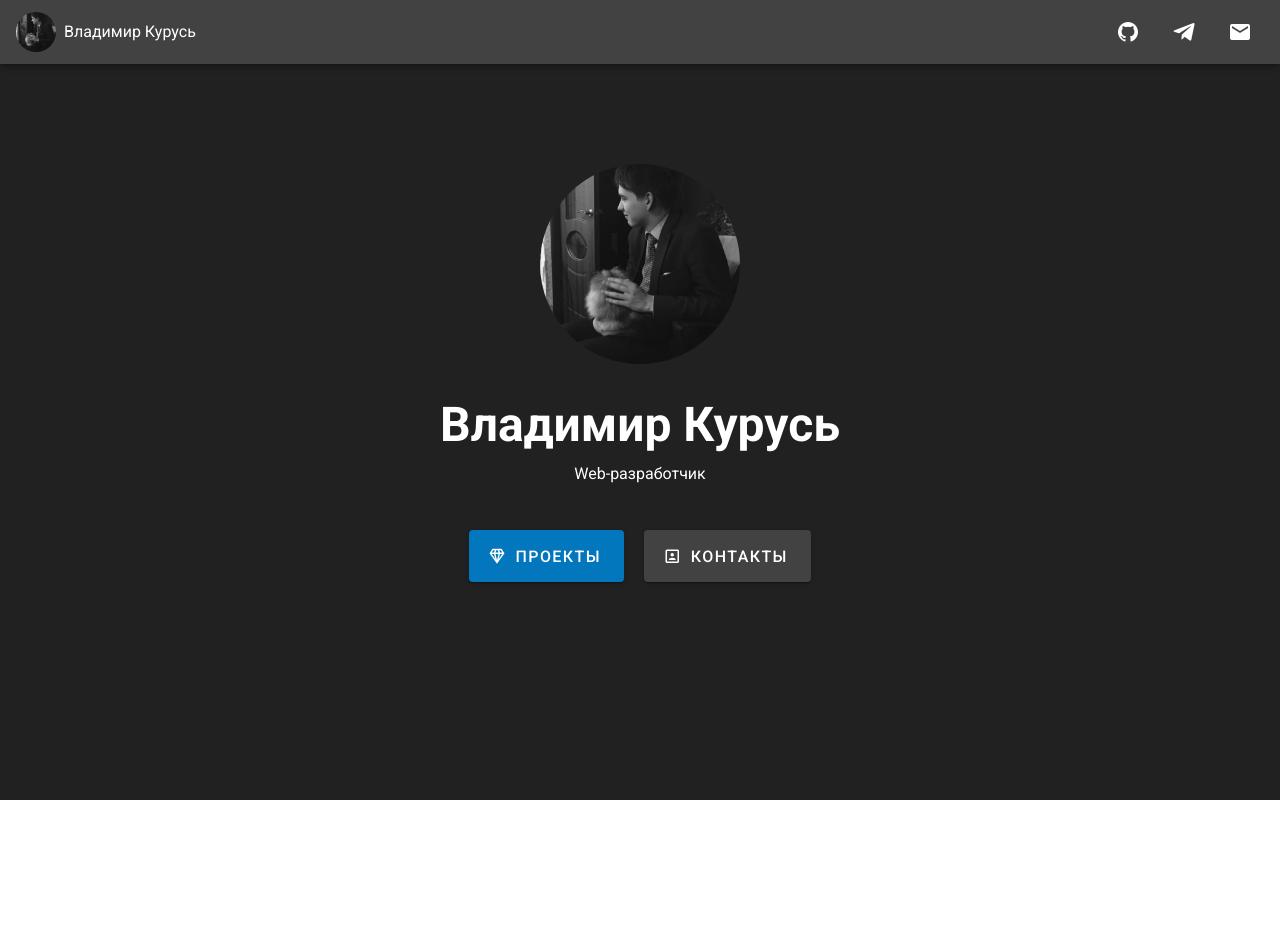
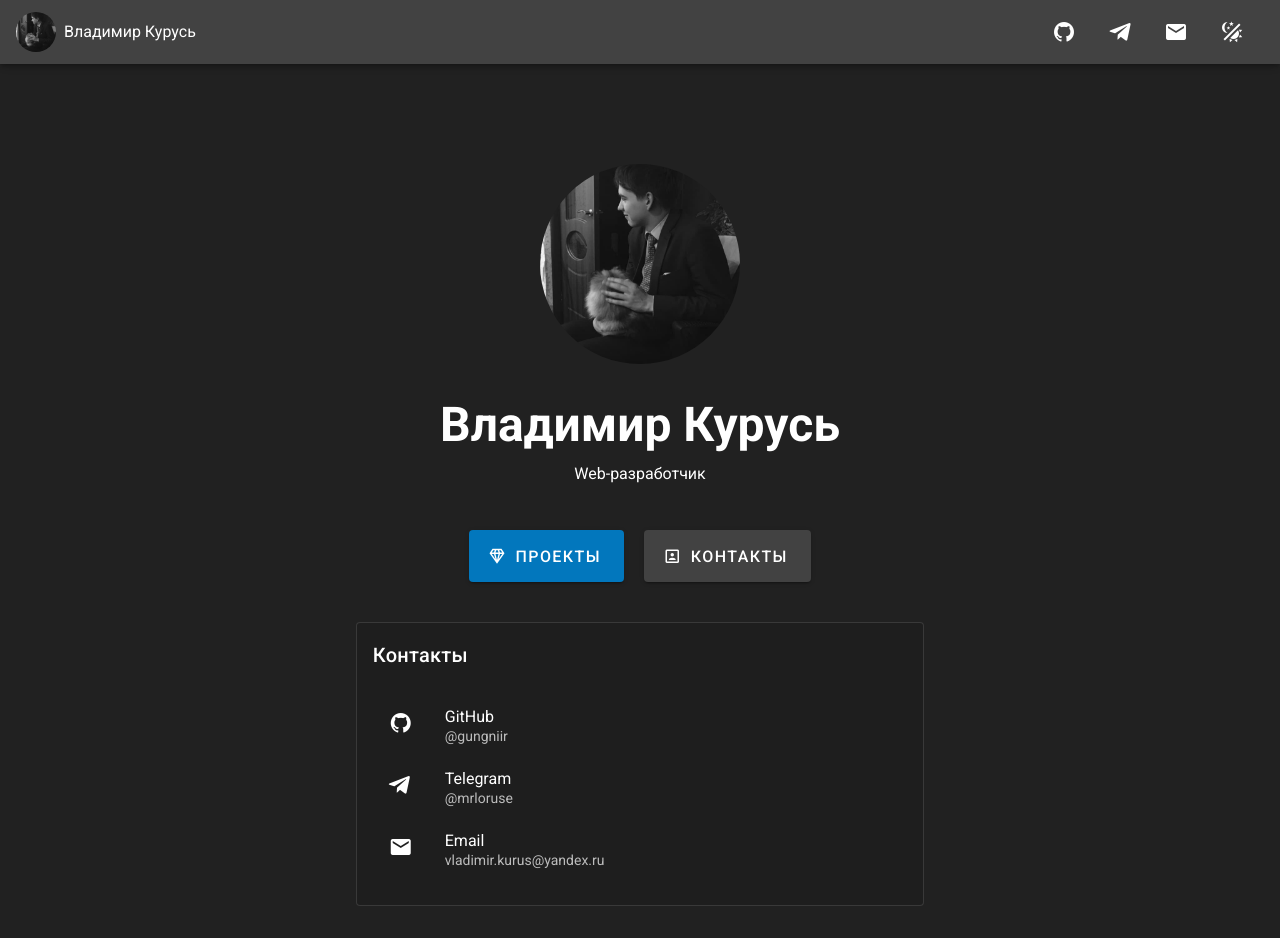
Before and after one commit to Gungniir/portfolio, a Vue app: page / in a window 1280 px wide. Both pictures are taken after a click on the button "КОНТАКТЫ". Before the commit the page ends 800 px from the top, so only its background shows below. Built offline with nearby package versions, Linux system fonts and the light colour scheme; what vue-animejs would draw is missing.

Commit message:
Настройка тем, вынос контактов в store

```diff
--- a/src/App.vue
+++ b/src/App.vue
@@ -3,7 +3,6 @@
     <v-app-bar
         app
         color="primary"
-        dark
     >
       <div class="d-flex align-center pointer" @click="$route.name !== 'Home' ? $router.push({name: 'Home'}) : ''">
         <v-img
@@ -20,29 +19,27 @@
       <v-spacer></v-spacer>
 
       <div class="d-flex align-center">
-        <v-tooltip bottom>
+        <v-tooltip
+            v-for="contact of $store.state.contacts"
+            :key="contact.name"
+            bottom
+        >
           <template #activator="{ on, attrs }">
-            <v-btn icon class="mr-2" href="https://github.com/gungniir" target="_blank" v-bind="attrs" v-on="on">
-              <v-icon>mdi-github</v-icon>
+            <v-btn icon class="mr-2" :href="contact.link" target="_blank" v-bind="attrs" v-on="on">
+              <v-icon>{{ contact.icon }}</v-icon>
             </v-btn>
           </template>
-          <span>GitHub</span>
+          <span>{{ contact.name }}</span>
         </v-tooltip>
-        <v-tooltip bottom>
+        <v-tooltip
+            bottom
+        >
           <template #activator="{ on, attrs }">
-            <v-btn icon class="mr-2" href="https://t.me/mrloruse" target="_blank" v-bind="attrs" v-on="on">
-              <v-icon>fab fa-telegram-plane</v-icon>
+            <v-btn icon class="mr-2" @click="$vuetify.theme.dark = !$vuetify.theme.dark" v-bind="attrs" v-on="on">
+              <v-icon>mdi-theme-light-dark</v-icon>
             </v-btn>
           </template>
-          <span>Telegram</span>
-        </v-tooltip>
-        <v-tooltip bottom>
-          <template #activator="{ on, attrs }">
-            <v-btn icon href="mailto:vladimir.kurus@yandex.ru" target="_blank" v-bind="attrs" v-on="on">
-              <v-icon>mdi-email</v-icon>
-            </v-btn>
-          </template>
-          <span>Email</span>
+          <span>Тема</span>
         </v-tooltip>
       </div>
     </v-app-bar>
--- a/src/plugins/vuetify.js
+++ b/src/plugins/vuetify.js
@@ -16,6 +16,11 @@ export default new Vuetify({
                 primary: colors.grey.darken3,
                 accent: colors.lightBlue.darken3,
             },
+            light: {
+                background: colors.grey.lighten5,
+                primary: colors.lightGreen.lighten2,
+                accent: colors.red.lighten2,
+            },
         },
     },
 });
--- a/src/store/index.js
+++ b/src/store/index.js
@@ -5,6 +5,26 @@ Vue.use(Vuex)
 
 export default new Vuex.Store({
     state: {
+        contacts: {
+            github: {
+                icon: "mdi-github",
+                name: "GitHub",
+                value: "@gungniir",
+                link: "https://github.com/gungniir"
+            },
+            telegram: {
+                icon: "fab fa-telegram-plane",
+                name: "Telegram",
+                value: "@mrloruse",
+                link: "https://t.me/mrloruse"
+            },
+            email: {
+                icon: "mdi-email",
+                name: "Email",
+                value: "vladimir.kurus@yandex.ru",
+                link: "mailto:vladimir.kurus@yandex.ru"
+            }
+        },
         projects: [
             {
                 id: "w1",
--- a/src/views/Home.vue
+++ b/src/views/Home.vue
@@ -40,11 +40,39 @@
           <v-btn
               color="primary"
               x-large
+              @click="showContacts = !showContacts"
           >
             <v-icon left>mdi-account-box-outline</v-icon>
             Контакты
           </v-btn>
         </v-row>
+        <v-expand-transition>
+          <v-row v-if="showContacts" class="mt-10">
+            <v-col cols="12" md="6" offset-md="3">
+              <v-card outlined>
+                <v-card-title>Контакты</v-card-title>
+                <v-card-text>
+                  <v-list>
+                    <v-list-item
+                        v-for="contact of $store.state.contacts"
+                        :key="contact.name"
+                        :href="contact.link"
+                        target="_blank"
+                    >
+                      <v-list-item-icon>
+                        <v-icon>{{ contact.icon }}</v-icon>
+                      </v-list-item-icon>
+                      <v-list-item-content class="text-start">
+                        <v-list-item-title>{{ contact.name }}</v-list-item-title>
+                        <v-list-item-subtitle>{{ contact.value }}</v-list-item-subtitle>
+                      </v-list-item-content>
+                    </v-list-item>
+                  </v-list>
+                </v-card-text>
+              </v-card>
+            </v-col>
+          </v-row>
+        </v-expand-transition>
       </v-col>
     </v-row>
   </v-container>
@@ -53,5 +81,8 @@
 <script>
 export default {
   name: 'Home',
+  data: () => ({
+    showContacts: false
+  })
 }
 </script>
```
